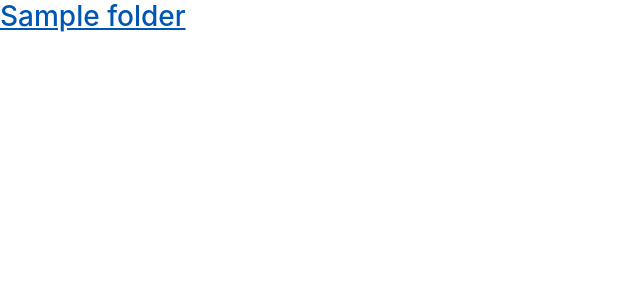
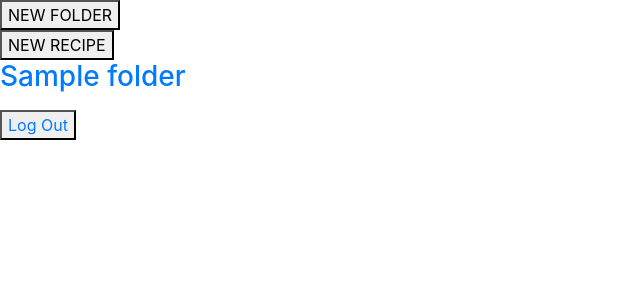
Before and after one commit to elenachurilova/gastronotes, a Flask app: page /myfolders in a window 1280 px wide. Shown: the top 300 px of the page, without its empty margins (0-640 px from the left). Run offline with Flask 2, Linux system fonts and the light colour scheme; the visitor is signed in with stand-in values (Sample User, id 1); tables that the repository leaves empty hold one stand-in row (values such as "Sample post"); some libraries are stand-ins or nearby versions.

Commit message:
Initial code for <add new recipe> functionality

```diff
--- a/server.py
+++ b/server.py
@@ -2,7 +2,7 @@
 
 from flask import (Flask, jsonify, render_template, request, flash, session,
                    redirect)
-from model import connect_to_db, Folder
+from model import connect_to_db, Folder, User, Recipe, Tag, RecipeTag
 import crud
 from jinja2 import StrictUndefined
 
@@ -71,6 +71,14 @@
         else:
             flash('Wrong password!')
 
+@app.route('/logout', methods = ["GET"])
+def logout():
+    """Log user out"""
+
+    session.pop("userid", None)
+
+    return render_template("homepage.html")
+
 
 @app.route('/myfolders')
 def show_user_folders():
@@ -82,6 +90,7 @@
         folders = crud.show_user_folders(current_user_id)
 
         return render_template('myrecipes.html', folders=folders)
+
 
 
 @app.route('/myfolders/myrecipes/<int:folder_id>')
@@ -104,37 +113,39 @@
 
     crud.update_recipe(recipe_id, recipe_title, recipe_ingred, recipe_direct)
 
-    print(f"This is Server - recipe id = {recipe_id}, {recipe_title}")
-
     return jsonify({"success" : "Your recipe was updated!"})
 
 
+@app.route('/myfolders/add_folder', methods=["POST"])
+def add_new_folder():
+    """Adding new folder from UI"""
 
-# ----- testing React route ------
-@app.route("/api/home")
-# @app.route("/api/login")
-def root():
-    return render_template("root.html")
-# --------------------------------
+    folder_title = request.form['folder_title']
+    user_id = session['userid']
+    user = User.query.get(user_id)
 
-# ----- keeping this for now, need to fix bugs in funct on line 50 ------
-# @app.route('/login', methods=["POST"])
-# def show_user_profile():
-#     """Log user in"""
+    crud.create_folder(user, folder_title)
 
-#     email = request.form.get("email")
-#     password = request.form.get("password")
+    return jsonify({"success" : "New folder was added!"})
 
-#     user_info = crud.get_user_by_email(email)
+@app.route('/myfolders/add_recipe', methods=["POST"])
+def add_new_recipe():
+    """Adding a new recipe into a folder"""
 
-#     if password == user_info.password:
-#         #adding user_id to the Flask session
-#         session['userid'] = user_info.user_id
-#         flash(f'Logged in as {user_info.email}!')
-#         return redirect('/myfolders')
-#     else:
-#         flash('Wrong password!')
+    recipe_title = request.form['recipe_title']
+    recipe_ingred = request.form['recipe_ingred']
+    recipe_direct = request.form['recipe_direct']
+    recipe_src = request.form['recipe_src']
+    picture_url = request.form['picture_url']
+    folder_id = request.form['folderid']
+    current_folder = Folder.query.get(folder_id)
 
+    crud.create_recipe(current_folder, recipe_title, recipe_ingred, recipe_direct,
+                    recipe_src, picture_url)
+
+    folders = crud.show_user_folders(session['userid'])
+
+    return render_template('myrecipes.html', folders=folders)
 
 if __name__ == '__main__':
     connect_to_db(app)
--- a/static/app.js
+++ b/static/app.js
@@ -1,22 +1,24 @@
 "use strict";
 
+//create a form to edit an existing recipe
 function create_form() {
 
     $("#whole_recipe_edit").append(
         `<form id="recipe_form">
             <input id="recipe_id_field" type="hidden">
-            <input type="text" id="recipe_title" name="recipe_title"    placeholder="Recipe Title">
+            <input type="text" id="recipe_title" name="recipe_title" placeholder="Recipe Title">
             <textarea  id="recipe_ingred" name="recipe_ingred"
             rows="5" cols="33" placeholder="List Of Ingredients"></textarea>
             <textarea id="recipe_direct" name="recipe_direct" rows="5" cols="33" placeholder="Directions"></textarea>
-            <button id="submit" value="Submit">Submit</button>
+            <button id="edition_submit" value="Submit">Submit</button>
         </form>`
     );
 
-    $("#submit").on("click", submit_form)
+    $("#edition_submit").on("click", submit_form)
 
 }
 
+//submit edits to an exisitng recipe
 function submit_form(evt) {
 
     evt.preventDefault();
@@ -34,7 +36,7 @@
 
 }
 
-
+//show a recipe in a given folder
 function show_recipe(recipe) {
 
     //add li to recipes list
@@ -76,7 +78,40 @@
     });
 }
 
-//clicking on folder title...
+//submit new folder to db
+function submit_new_folder(evt) {
+
+    evt.preventDefault();
+
+    const formInputs = {
+        'folder_title' : $("#new_folder_title").val(),
+    }
+
+    $.post('/myfolders/add_folder', formInputs, (res) => {
+        alert("New folder was added!")
+    })
+
+}
+
+//submit new recipe to db
+function submit_new_recipe(evt) {
+    evt.preventDefault();
+
+    const formInputs = {
+        'recipe_title' : $("#recipe_ttl").val(),
+        'recipe_ingred' : $("#recipe_ing").val(),
+        'recipe_direct' : $("#recipe_dir").val(),
+        'recipe_src' : $("#recipe_src").val(),
+        'picture_url' : $("#picture_url").val(),
+        'folderid' : $(".folder_options").attr("id")
+    }
+
+    $.post('/myfolders/add_recipe', formInputs, (res) => {
+        alert("New recipe was added!")
+    })
+}
+
+// event: clicking on folder title...
 $(".folder_title").on("click", (evt) => {
 
     evt.preventDefault();
@@ -98,3 +133,39 @@
     });
 
 });
+
+// event clicking on NEW FOLDER button...
+$("#new_folder_button").on("click", (evt) => {
+    evt.preventDefault();
+
+    $("#new_folder_field").empty()
+
+    if ($("#new_folder_field")[0].hidden === false) {
+        $("#new_folder_field").attr("hidden", true)
+    } else {
+        $("#new_folder_field").attr("hidden", false)
+    }
+
+    $("#new_folder_field").append(
+        `<input id="new_folder_title" type="text" placeholder="Folder Title" required></input>
+        <button id="folder_addition_submit" value="Submit">Submit</button>`
+    );
+
+    $("#folder_addition_submit").on("click", submit_new_folder)
+
+});
+
+// event: clicking on NEW RECIPE button...
+$("#new_recipe_button").on("click", (evt) => {
+    evt.preventDefault();
+
+    if ($("#new_recipe_field")[0].hidden === false) {
+        $("#new_recipe_field").attr("hidden", true)
+    } else {
+        $("#new_recipe_field").attr("hidden", false)
+    }
+
+});
+
+// event: submitting new recipe...
+$("#recipe_addition_submit").on("click", submit_new_recipe)
--- a/templates/myrecipes.html
+++ b/templates/myrecipes.html
@@ -5,24 +5,43 @@
 
     <div>
 
+        <div><button id="new_folder_button">NEW FOLDER</button></div>
+        <div id="new_folder_field" hidden=True></div>
+        <div><button id="new_recipe_button">NEW RECIPE</button></div>
+
+        <div id="new_recipe_field" hidden=True>
+            <form>
+                <h4>Select a folder for your new recipe:</h4>
+                <select>
+                    {% for folder in folders %}
+                        <option class="folder_options" id="{{folder.folder_id}}">{{ folder.folder_title }}</option>
+                    {% endfor %}
+                </select>
+                    <input id="recipe_ttl" placeholder="Recipe Title"></input>
+                    <textarea id="recipe_ing" placeholder="Ingredients"></textarea>
+                    <textarea id="recipe_dir" placeholder="Directions"></textarea>
+                    <input id="recipe_src" placeholder="Source - self or URL"></input>
+                    <input id="picture_url" placeholder="Picture URL"></input>
+                    <button id="recipe_addition_submit" value="Submit">Submit</button>
+            </form>
+        </div>
+
         {% for folder in folders%}
             <h3><a class="folder_title" id="{{folder.folder_id}}" value="{{folder.folder_id}}" href="/myfolders"> {{ folder.folder_title }} </a></h3>
         {% endfor %}
 
-
         <ul id="recipes"></ul>
-
 
         <div id="whole_recipe">
             <ul id="ingredients"></ul>
             <ul id="directions"></ul>
         </div>
 
+        <div id="whole_recipe_edit"></div>
+        <div id="new_recipe_add"></div>
 
-        <div id="whole_recipe_edit">
 
-        </div>
-
+        <button id="logout" name="logout" type="button"><a href="/logout">Log Out</a></button>
 
     </div>
 
```
